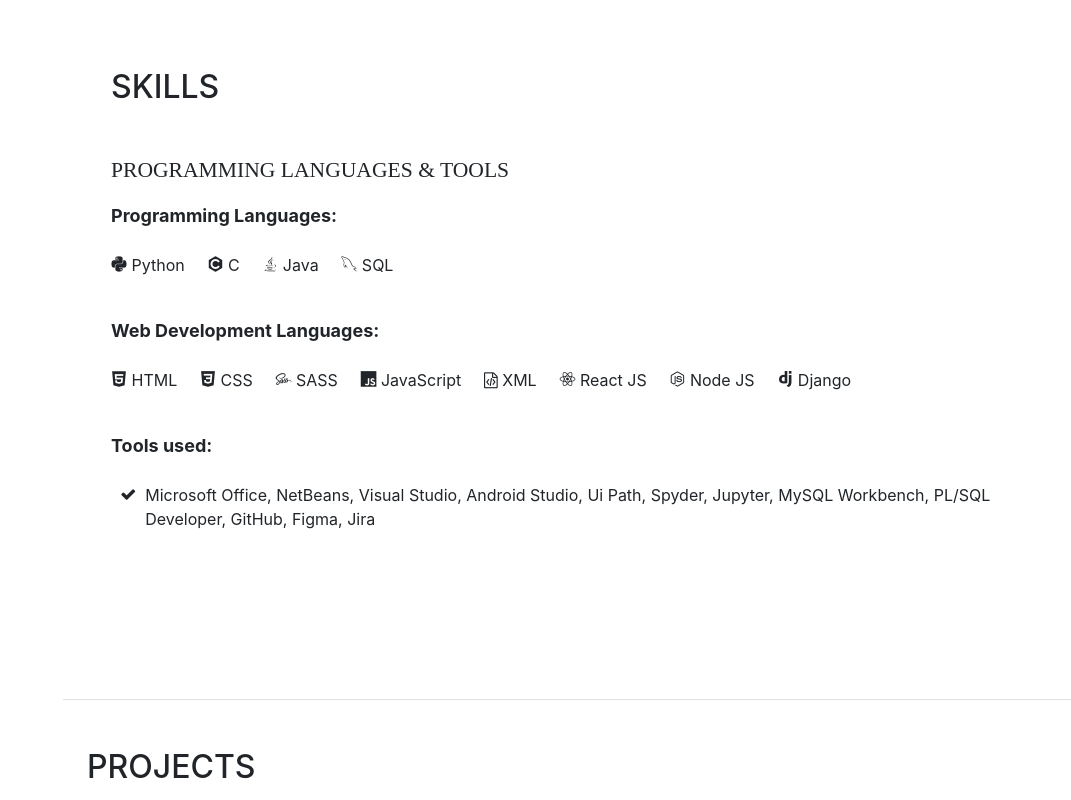
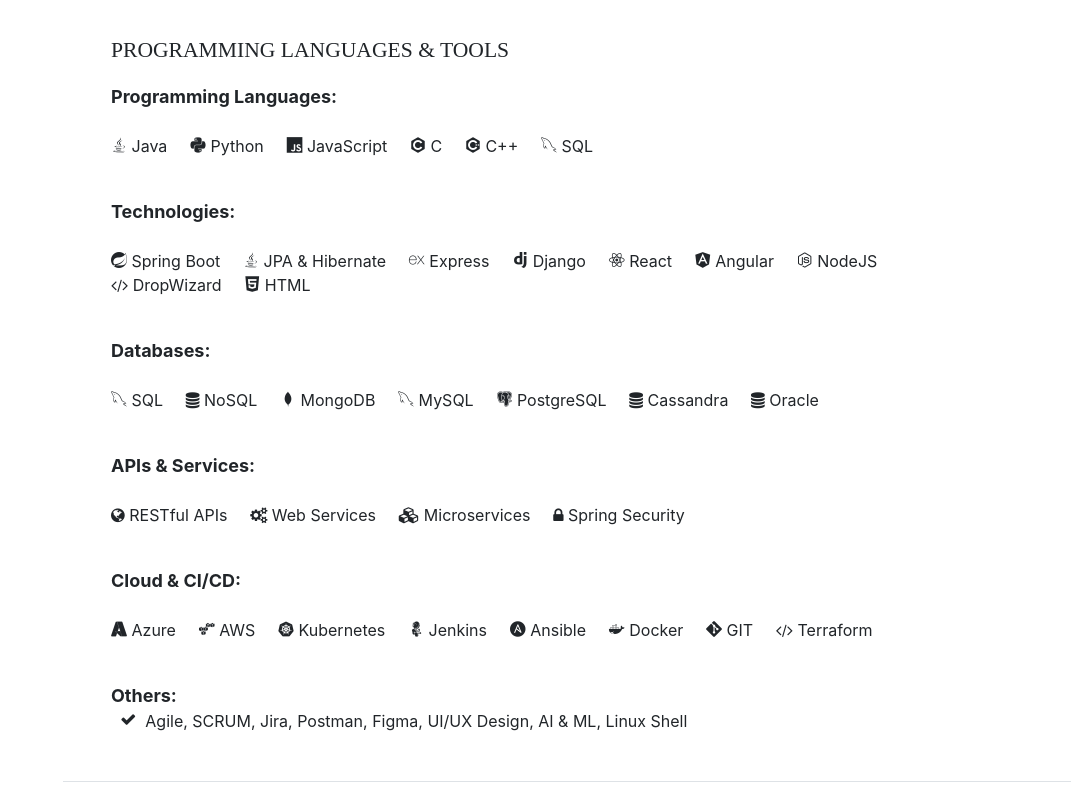
Before and after one commit to manoj-karanam/manoj-karanam.github.io, a website with bundled scripts: page index.html in a window 1280 px wide. Shown: the part 900-1700 px from the top of the page, without its empty margins (209-1280 px from the left). Built offline with nearby package versions, Linux system fonts and the light colour scheme; a web font is replaced by a local one.

Commit message:
Update index.html

```diff
--- a/index.html
+++ b/index.html
@@ -128,53 +128,136 @@
     <div class="subheading mb-3">Programming Languages &amp; Tools</div>
     <ul class="list-inline">
       <li style="font-size: large;"><strong>Programming Languages:</strong></li><br>
+      <li class="list-inline-item" id="lang" style="margin-right: 2%;" title="Java">
+        <i class="devicon-java-plain"></i> Java
+      </li>
       <li class="list-inline-item" id="lang" style="margin-right: 2%;" title="Python">
         <i class="devicon-python-plain"></i> Python
+      </li>
+      <li class="list-inline-item" id="lang" style="margin-right: 2%;" title="JavaScript">
+        <i class="devicon-javascript-plain"></i> JavaScript
       </li>
       <li class="list-inline-item" id="lang" style="margin-right: 2%;" title="C">
         <i class="devicon-c-plain"></i> C
       </li>
-            <li class="list-inline-item" id="lang" style="margin-right: 2%;" title="Java">
-                <i class="devicon-java-plain"></i> Java
+      <li class="list-inline-item" id="lang" style="margin-right: 2%;" title="C++">
+        <i class="devicon-cplusplus-plain"></i> C++
       </li>
-            <li class="list-inline-item" id="lang" style="margin-right: 2%;"  title="SQL">
+      <li class="list-inline-item" id="lang" style="margin-right: 2%;" title="SQL">
         <i class="devicon-mysql-plain"></i> SQL
-            </li>
-        </ul><br>
-        <ul class="list-inline">
-          <li style="font-size: large;"><strong>Web Development Languages:</strong></li> <br>
-          <li class="list-inline-item" id="lang" style="margin-right: 2%;" title="HTML5">
-              <i class="devicon-html5-plain"></i> HTML
-          </li>
-          <li class="list-inline-item" id="lang" style="margin-right: 2%;" title="CSS3">
-              <i class="devicon-css3-plain"></i> CSS
-          </li>
-          <li class="list-inline-item" id="lang" style="margin-right: 2%;" title="SASS">
-              <i class="devicon-sass-original"></i> SASS
-          </li>
-          <li class="list-inline-item" id="lang" style="margin-right: 2%;" title="JavaScript">
-              <i class="devicon-javascript-plain"></i> JavaScript
-          </li>
-          <li class="list-inline-item" id="lang" style="margin-right: 2%;" title="XML">
-              <i class="fa fa-file-code-o"></i> XML
-          </li>
-          <li class="list-inline-item" id="lang" style="margin-right: 2%;" title="React JS">
-              <i class="devicon-react-original"></i> React JS
-          </li>
-          <li class="list-inline-item" id="lang" style="margin-right: 2%;" title="Node JS">
-              <i class="devicon-nodejs-plain"></i> Node JS
-          </li>
-          <li class="list-inline-item" id="lang" style="margin-right: 2%;" title="Node JS">
-            <i class="devicon-django-plain"></i> Django
       </li>
     </ul>
     <br>
-      <div style="font-size: large;"><strong>Tools used:</strong></div> <br>
+
+    <ul class="list-inline">
+      <li style="font-size: large;"><strong>Technologies:</strong></li><br>
+      <li class="list-inline-item" id="lang" style="margin-right: 2%;" title="Spring Boot">
+        <i class="devicon-spring-plain"></i> Spring Boot
+      </li>
+      <li class="list-inline-item" id="lang" style="margin-right: 2%;" title="JPA and Hibernate">
+        <i class="devicon-java-plain"></i> JPA & Hibernate
+      </li>
+      <li class="list-inline-item" id="lang" style="margin-right: 2%;" title="Express">
+        <i class="devicon-express-original"></i> Express
+      </li>
+      <li class="list-inline-item" id="lang" style="margin-right: 2%;" title="Django">
+        <i class="devicon-django-plain"></i> Django
+      </li>
+      <li class="list-inline-item" id="lang" style="margin-right: 2%;" title="React">
+        <i class="devicon-react-original"></i> React
+      </li>
+      <li class="list-inline-item" id="lang" style="margin-right: 2%;" title="Angular">
+        <i class="devicon-angularjs-plain"></i> Angular
+      </li>
+      <li class="list-inline-item" id="lang" style="margin-right: 2%;" title="NodeJS">
+        <i class="devicon-nodejs-plain"></i> NodeJS
+      </li>
+      <li class="list-inline-item" id="lang" style="margin-right: 2%;" title="DropWizard">
+        <i class="fa fa-code"></i> DropWizard
+      </li>
+      <li class="list-inline-item" id="lang" style="margin-right: 2%;" title="HTML">
+        <i class="devicon-html5-plain"></i> HTML
+      </li>
+    </ul>
+    <br>
+
+    <ul class="list-inline">
+      <li style="font-size: large;"><strong>Databases:</strong></li><br>
+      <li class="list-inline-item" id="lang" style="margin-right: 2%;" title="SQL">
+        <i class="devicon-mysql-plain"></i> SQL
+      </li>
+      <li class="list-inline-item" id="lang" style="margin-right: 2%;" title="NoSQL">
+        <i class="fa fa-database"></i> NoSQL
+      </li>
+      <li class="list-inline-item" id="lang" style="margin-right: 2%;" title="MongoDB">
+        <i class="devicon-mongodb-plain"></i> MongoDB
+      </li>
+      <li class="list-inline-item" id="lang" style="margin-right: 2%;" title="MySQL">
+        <i class="devicon-mysql-plain"></i> MySQL
+      </li>
+      <li class="list-inline-item" id="lang" style="margin-right: 2%;" title="PostgreSQL">
+        <i class="devicon-postgresql-plain"></i> PostgreSQL
+      </li>
+      <li class="list-inline-item" id="lang" style="margin-right: 2%;" title="Cassandra">
+        <i class="fa fa-database"></i> Cassandra
+      </li>
+      <li class="list-inline-item" id="lang" style="margin-right: 2%;" title="Oracle">
+        <i class="fa fa-database"></i> Oracle
+      </li>
+    </ul>
+    <br>
+
+    <ul class="list-inline">
+      <li style="font-size: large;"><strong>APIs & Services:</strong></li><br>
+      <li class="list-inline-item" id="lang" style="margin-right: 2%;" title="RESTful APIs">
+        <i class="fa fa-globe"></i> RESTful APIs
+      </li>
+      <li class="list-inline-item" id="lang" style="margin-right: 2%;" title="Web Services">
+        <i class="fa fa-cogs"></i> Web Services
+      </li>
+      <li class="list-inline-item" id="lang" style="margin-right: 2%;" title="Microservices">
+        <i class="fa fa-cubes"></i> Microservices
+      </li>
+      <li class="list-inline-item" id="lang" style="margin-right: 2%;" title="Spring Security">
+        <i class="fa fa-lock"></i> Spring Security
+      </li>
+    </ul>
+    <br>
+
+    <ul class="list-inline">
+      <li style="font-size: large;"><strong>Cloud & CI/CD:</strong></li><br>
+      <li class="list-inline-item" id="lang" style="margin-right: 2%;" title="Azure">
+        <i class="devicon-azure-plain"></i> Azure
+      </li>
+      <li class="list-inline-item" id="lang" style="margin-right: 2%;" title="AWS">
+        <i class="devicon-amazonwebservices-original"></i> AWS
+      </li>
+      <li class="list-inline-item" id="lang" style="margin-right: 2%;" title="Kubernetes">
+        <i class="devicon-kubernetes-plain"></i> Kubernetes
+      </li>
+      <li class="list-inline-item" id="lang" style="margin-right: 2%;" title="Jenkins">
+        <i class="devicon-jenkins-plain"></i> Jenkins
+      </li>
+      <li class="list-inline-item" id="lang" style="margin-right: 2%;" title="Ansible">
+        <i class="devicon-ansible-plain"></i> Ansible
+      </li>
+      <li class="list-inline-item" id="lang" style="margin-right: 2%;" title="Docker">
+        <i class="devicon-docker-plain"></i> Docker
+      </li>
+      <li class="list-inline-item" id="lang" style="margin-right: 2%;" title="GIT">
+        <i class="devicon-git-plain"></i> GIT
+      </li>
+      <li class="list-inline-item" id="lang" style="margin-right: 2%;" title="Terraform">
+        <i class="fa fa-code"></i> Terraform
+      </li>
+    </ul>
+    <br>
+
+    <div style="font-size: large;"><strong>Others:</strong></div>
     <ul class="fa-ul mb-0">
       <li>
         <i class="fa-li fa fa-check"></i>
-              Microsoft Office, NetBeans, Visual Studio, Android Studio, Ui Path, Spyder, Jupyter, MySQL Workbench,
-PL/SQL Developer, GitHub, Figma, Jira
+        Agile, SCRUM, Jira, Postman, Figma, UI/UX Design, AI & ML, Linux Shell
       </li>
     </ul>
   </div>
```
Lines whose indentation alone changed are shown as unchanged.
